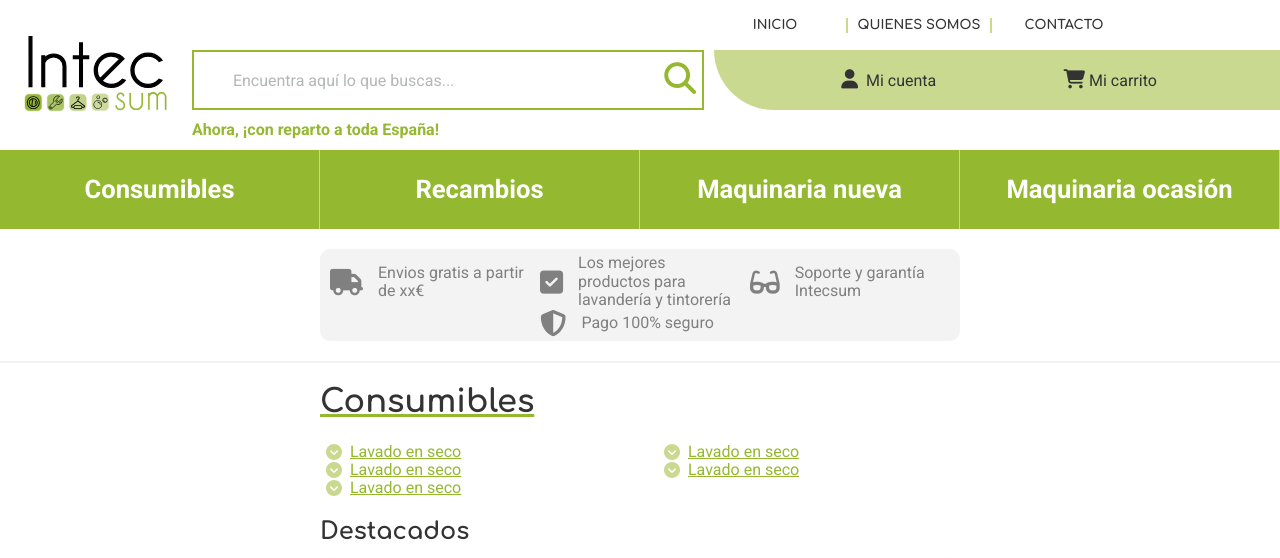
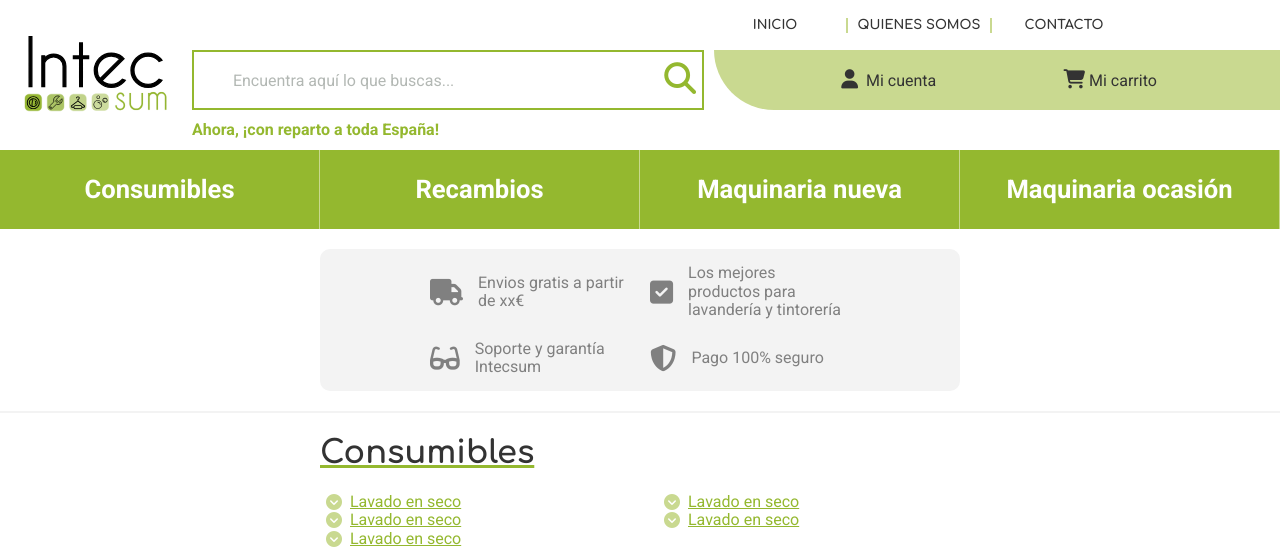
Before and after one commit to fparrarform/intecsum, a website: page index.html in a window 1280 px wide. Shown: the top 558 px of the page. Drawn offline with nearby package versions, Linux system fonts and the light colour scheme.

Commit message:
Arreglado brand-message

```diff
--- a/sass/components/_brand-message.scss
+++ b/sass/components/_brand-message.scss
@@ -8,12 +8,17 @@
         height: auto;
         display: flex;
         flex-wrap: wrap;
-        justify-content: space-between;
+        justify-content: center;
+        align-items: center !important;
         li{
             display: flex;
             width: 200px;
             align-items: center;
-            margin: auto;
+            margin: 10px;
+
+            &:last-child{
+
+            }
 
             span{
 
```
Also changed, not shown: style.css, 1 other file.
